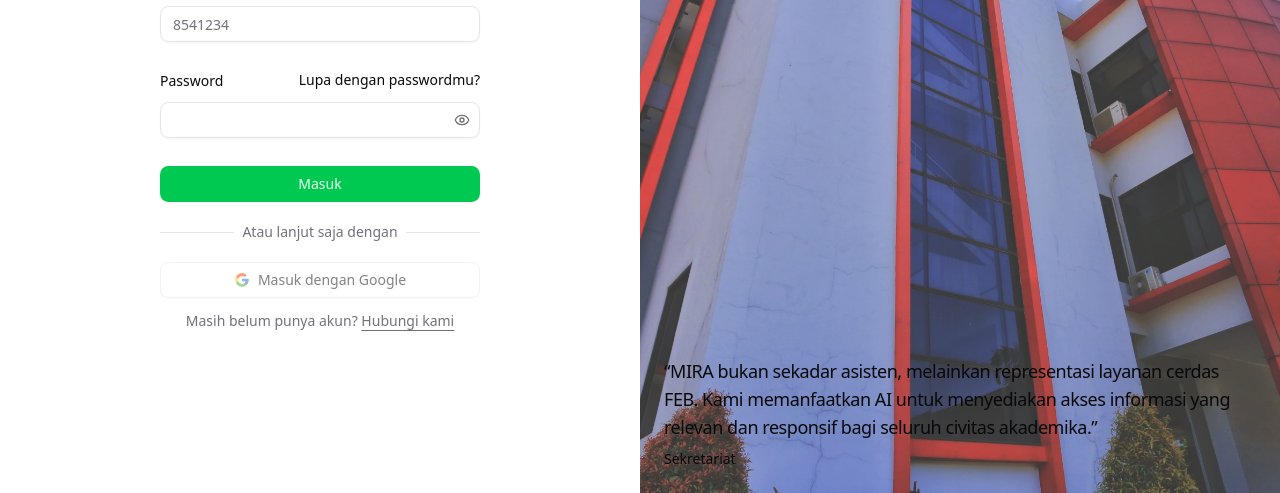
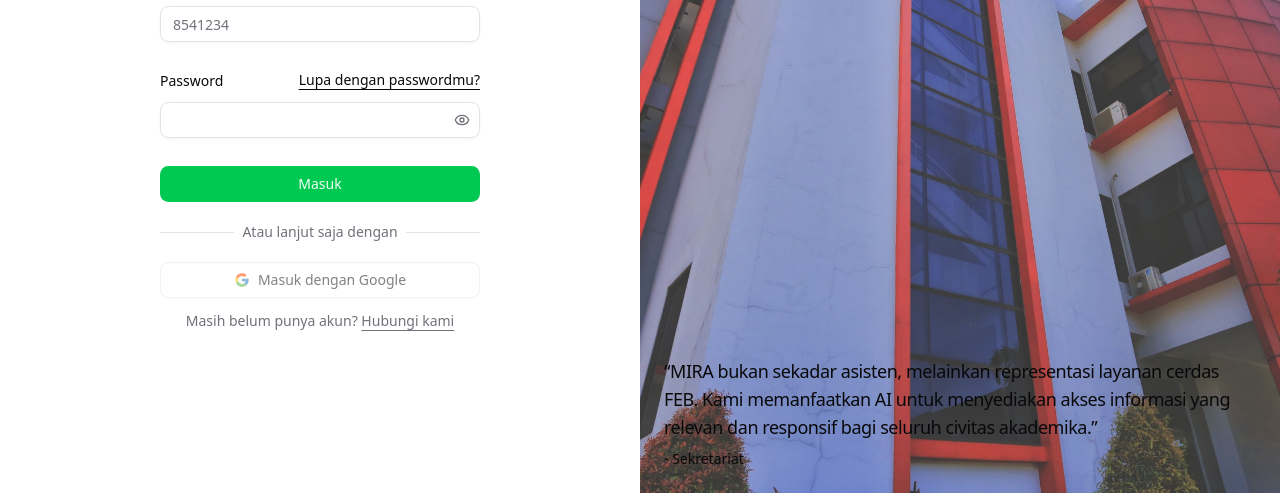
Before and after one commit to ahmadsidikrofi/feb-wa-dashboard, a Next.js app: page / in a window 1280 px wide. Shown: the part 307-800 px from the top of the page. Built offline with nearby package versions, Linux system fonts and the light colour scheme.

Commit message:
feat: login and schedule have a sooner

```diff
--- a/src/app/dashboard/layout.js
+++ b/src/app/dashboard/layout.js
@@ -6,7 +6,7 @@ import { Sidebar, SidebarContent, SidebarHeader, SidebarMenu, SidebarMenuButton,
 import { Button } from '@/components/ui/button'
 import { Card } from '@/components/ui/card'
 import { Avatar, AvatarFallback } from '@/components/ui/avatar'
-import { Home, Inbox, List, LogOut, Menu, ScreenShare, ScreenShareOff,Moon, Sun, AlarmClock } from 'lucide-react'
+import { Home, Inbox, List, LogOut, Menu, ScreenShare, ScreenShareOff,Moon, Sun, AlarmClock, LoaderIcon } from 'lucide-react'
 import { useRouter, usePathname } from 'next/navigation'
 import { useTheme } from "next-themes"
 
@@ -29,6 +29,7 @@ const navigation = [
 
 export function ModeToggle() {
   const { setTheme } = useTheme()
+  const [isLoading, setIsLoading] = useState(false)
 
   return (
     <DropdownMenu>
@@ -168,7 +169,7 @@ export default function DashboardLayout({ children }) {
                 onClick={logout}
               >
                 <LogOut className="w-4 h-4 mr-2" />
-                Logout
+                {isLoading ? <LoaderIcon className="animate-spin size-4" /> : 'Keluar'}
               </Button>
             </Card>
           </SidebarFooter>
--- a/src/app/dashboard/reminder/page.js
+++ b/src/app/dashboard/reminder/page.js
@@ -9,7 +9,7 @@ import { Label } from "@/components/ui/label";
 import { Popover, PopoverContent, PopoverTrigger } from "@/components/ui/popover";
 import { Textarea } from "@/components/ui/textarea";
 import { cn } from "@/lib/utils";
-import { AlarmClock, AlarmClockIcon, ArrowLeft, CalendarIcon, Loader2, LoaderCircle, MoreHorizontal, Pencil, PencilLine, Plus, PlusCircle, Trash2, X } from "lucide-react";
+import { AlarmClock, AlarmClockIcon, CalendarIcon, GalleryVertical, GalleryVerticalEnd, Loader2, LoaderCircle, Mail, MoreHorizontal, PencilLine, X } from "lucide-react";
 import { useMemo, useState, useEffect } from "react";
 import { compareAsc, format, isSameDay } from "date-fns"
 import { id as localeId } from "date-fns/locale"
@@ -21,6 +21,7 @@ import { z } from "zod"
 import { zodResolver } from "@hookform/resolvers/zod";
 import { useFieldArray, useForm } from "react-hook-form";
 import { Form, FormControl, FormField, FormItem, FormLabel, FormMessage } from "@/components/ui/form";
+import { toast } from "sonner";
 
 export const scheduleSchema = z.object({
     eventTitle: z.string().min(1, "Judul kegiatan wajib diisi"),
@@ -78,6 +79,7 @@ function EventRow({ event, onViewDetail, onCancel, isLoading, scheduleEvents })
                             </Button>
                         </DropdownMenuTrigger>
                         <DropdownMenuContent align="end" className="min-w-40">
+                            <DropdownMenuItem disabled><GalleryVerticalEnd className="size-4 mr-2" /> Detail</DropdownMenuItem>
                             <DropdownMenuItem disabled><PencilLine className="size-4 mr-2" /> Edit</DropdownMenuItem>
                             <DropdownMenuItem onClick={() => onCancel(event.id)} className="text-destructive">
                                 {isLoading ? <Loader2 className="size-4 mr-2 animate-spin" /> : <X className="text-destructive size-4 mr-2" />} Batalkan
@@ -151,10 +153,14 @@ const ReminderPage = () => {
 
             if (res.status === 201) {
                 await new Promise(resolve => setTimeout(resolve, 1500))
+                toast.success(`Jadwal pengingat sukses dibuat`, {
+                    description: `Yang akan dikirimkan pada ${format(combinedReminderDateTime, "HH:mm")}`
+                })
                 form.reset()
             }
         } catch (error) {
             console.error("Gagal membuat jadwal:", error)
+            toast.error("Gagal membuat pengingat, jangan sungkan untuk mencobanya lagi")
         } finally {
             setIsLoading(false)
             setOpen(false)
@@ -170,9 +176,11 @@ const ReminderPage = () => {
             })
             if (res.status === 200) {
                 await new Promise(resolve => setTimeout(resolve, 3000))
+                toast.success("Jadwal pengingat ini telah dibatalkan")
             }
         } catch (error) {
             console.error("Gagal membuat jadwal:", error)
+            toast.error("Gagal membatalkan pengingat, silahkan dicoba lagi")
         } finally {
             setIsLoading(false)
             scheduleEvents()
--- a/src/app/layout.js
+++ b/src/app/layout.js
@@ -2,6 +2,7 @@ import { Geist, Geist_Mono, Nunito, Raleway } from "next/font/google";
 import "./globals.css";
 import { ThemeProvider } from "@/components/ui/theme-provider";
 import { AuthProvider } from "@/context/auth-context";
+import { Toaster } from "@/components/ui/sonner";
 
 const raleway = Nunito({
   variable: "--font-raleway",
@@ -11,7 +12,7 @@ const raleway = Nunito({
 
 export const metadata = {
   title: "MIRA FEB",
-  description: "Media Relasi dan Relasi Anda - Menunjukkan kemudahan akses informasi bagi Mahasiswa/Dosen",
+  description: "Media Informasi dan Relasi Anda - Menunjukkan kemudahan akses informasi bagi Mahasiswa/Dosen",
 };
 
 export default function RootLayout({ children }) {
@@ -24,9 +25,12 @@ export default function RootLayout({ children }) {
           enableSystem
           disableTransitionOnChange
         >
-          <AuthProvider>
-            {children}
-          </AuthProvider>
+          <main>
+            <AuthProvider>
+              {children}
+            </AuthProvider>
+          </main>
+          <Toaster />
         </ThemeProvider>
       </body>
     </html>
--- a/src/app/page.js
+++ b/src/app/page.js
@@ -57,7 +57,7 @@ export default function Home() {
               Kami memanfaatkan AI untuk menyediakan akses informasi yang relevan dan
               responsif bagi seluruh civitas akademika.&rdquo;
             </p>
-            <footer className="text-sm">Sekretariat</footer>
+            <footer className="text-sm">- Sekretariat</footer>
           </blockquote>
         </div>
       </div>
--- a/src/components/Scheduler/delete-schedule.js
+++ b/src/components/Scheduler/delete-schedule.js
@@ -12,10 +12,11 @@ import {
     AlertDialogTrigger,
 } from "@/components/ui/alert-dialog"
 import { Button } from "../ui/button";
-import { ArrowLeft, LoaderCircle, Trash2 } from "lucide-react";
+import { ArrowLeft, LoaderCircle, LoaderIcon, Trash2 } from "lucide-react";
 import axios from "axios";
 import { useState } from "react";
 import { DropdownMenuItem } from "../ui/dropdown-menu";
+import { toast } from "sonner";
 
 const DeleteSchedule = ({ event, onDeleteSuccess, scheduleEvents }) => {
     const [isLoading, setIsLoading] = useState(false)
@@ -25,15 +26,17 @@ const DeleteSchedule = ({ event, onDeleteSuccess, scheduleEvents }) => {
     const handleDeleteSchedule = async (eventId) => {
         setIsLoading(true)
         try {
-          const res = await axios.delete(`http://localhost:3001/api/schedules/${eventId}`)
+          const res = await axios.delete(`${process.env.NEXT_PUBLIC_API_URL}/api/schedules/${eventId}`)
+          await new Promise(resolve => setTimeout(resolve, 3000))
           if (res.status === 200) {
-            await new Promise(resolve => setTimeout(resolve, 3000))
             if (onDeleteSuccess) {
                 onDeleteSuccess(eventId)
             }
+            toast.success("Jadwal pengingat ini telah berhasil dihapus")
           }
         } catch (error) {
             console.error("Gagal menghapus jadwal:", error)
+            toast.error("Gagal menghapus jadwal, silahkan dicoba lagi")
         } finally {
             setIsLoading(false)
             setIsOpen(false)
@@ -78,7 +81,7 @@ const DeleteSchedule = ({ event, onDeleteSuccess, scheduleEvents }) => {
                         >
                             {isLoading ? (
                                 <>
-                                    <LoaderCircle className="size-4 animate-spin mr-2" />
+                                    <LoaderIcon className="size-4 animate-spin mr-2" />
                                     Menghapus...
                                 </>
                             ) : (
--- a/src/components/login-form.js
+++ b/src/components/login-form.js
@@ -12,13 +12,14 @@ import {
 import { Input } from "@/components/ui/input"
 import Link from "next/link"
 import { useState } from "react"
-import { Eye, EyeOff, Loader2 } from "lucide-react"
+import { Eye, EyeOff, Loader2, LoaderIcon } from "lucide-react"
 import z from "zod"
 import { useForm } from "react-hook-form"
 import { zodResolver } from "@hookform/resolvers/zod"
 import { useRouter } from "next/navigation"
 import axios from "axios"
 import { useAuth } from "@/hooks/use-auth"
+import { toast } from "sonner"
 
 export const loginSchema = z.object({
   username: z.string().min(1, "Username tidak boleh kosong"),
@@ -49,6 +50,8 @@ export function LoginForm({
       })
       const { token, admin } = res.data
       login(token, admin)
+      toast.success(`Halo ${data.username}, selamat datang di MIRA FEB`)
+
 
     } catch (error) {
       if (error.response && (error.response.status === 401 || error.response.status === 400)) {
@@ -89,12 +92,9 @@ export function LoginForm({
         <Field>
           <div className="flex items-center">
             <FieldLabel htmlFor="password">Password</FieldLabel>
-            <a
-              href="#"
-              className="ml-auto text-sm underline-offset-4 hover:underline"
-            >
+            <Link href="https://wa.me/6282318572605" className="text-sm ml-auto underline underline-offset-4">
               Lupa dengan passwordmu?
-            </a>
+            </Link>
           </div>
           <div className="relative">
             <Input
@@ -126,7 +126,7 @@ export function LoginForm({
           <Button disabled={isSubmitting} type="submit">
             {isSubmitting ? (
               <div className="flex justify-center items-center text-center gap-2 ">
-                <Loader2 className="animate-spin size-4"/> <span>Memasuki</span>
+                <LoaderIcon className="animate-spin size-4"/> <span>Memasuki</span>
               </div>
             ) : (
               'Masuk'
--- a/src/context/auth-context.js
+++ b/src/context/auth-context.js
@@ -41,6 +41,7 @@ export function AuthProvider({ children }) {
         sessionStorage.removeItem('auth_user')
         setToken(null)
         setUser(null)
+        toast.success('Jangan lupa kembali lagi ya!')
         router.push('/')
     }
 
```
